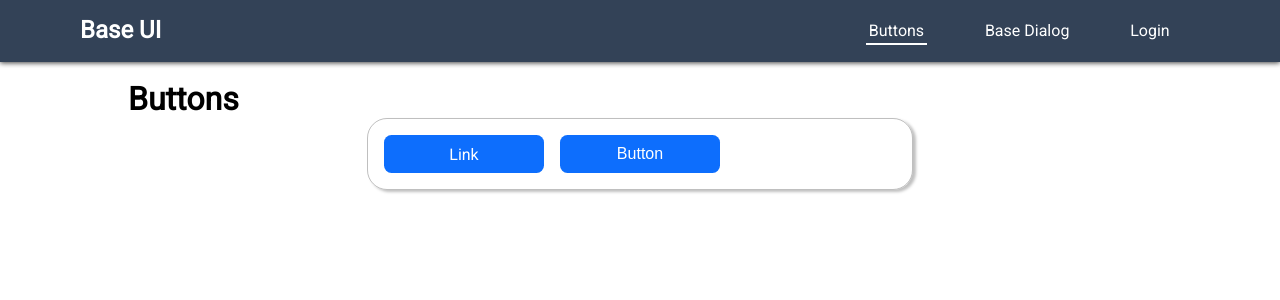
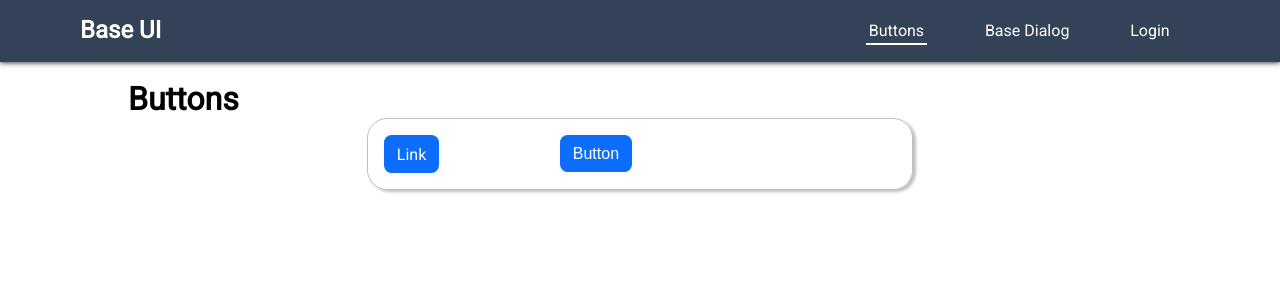
Before and after one commit to mohammad-zrar/vue-base-ui-components, a Vue app: page /buttons in a window 1280 px wide. Shown: the top 300 px of the page. Built offline with nearby package versions, Linux system fonts and the light colour scheme.

Commit message:
Adding display:inline-block to BaseButton

```diff
--- a/src/components/ui/BaseButton.vue
+++ b/src/components/ui/BaseButton.vue
@@ -28,7 +28,7 @@ button,
 a {
   padding: 0.6rem 0.8rem;
   border-radius: 7.5px;
-
+  display: inline-block;
   outline: none;
   cursor: pointer;
   border: none;
--- a/src/pages/ButtonsPage.vue
+++ b/src/pages/ButtonsPage.vue
@@ -3,8 +3,12 @@
 
   <base-card>
     <div class="buttons">
-      <base-button link :to="{ name: 'home' }">Link</base-button>
-      <base-button>Button</base-button>
+      <div>
+        <base-button link :to="{ name: 'home' }">Link</base-button>
+      </div>
+      <div>
+        <base-button>Button</base-button>
+      </div>
     </div>
   </base-card>
 </template>
```
